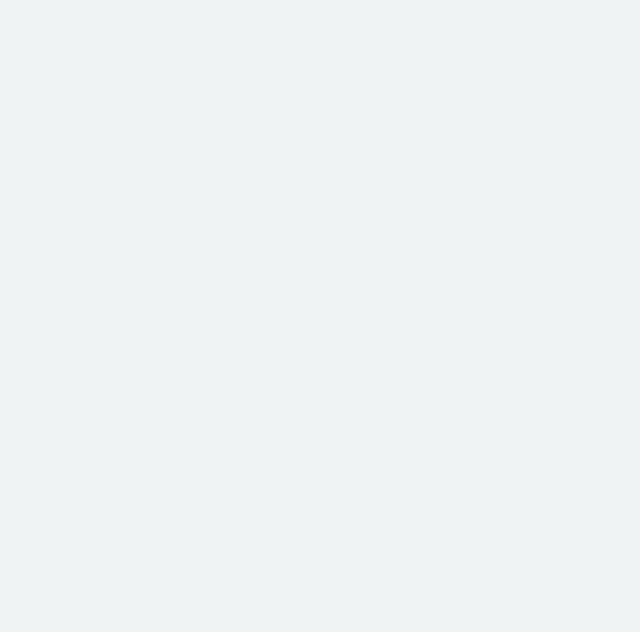
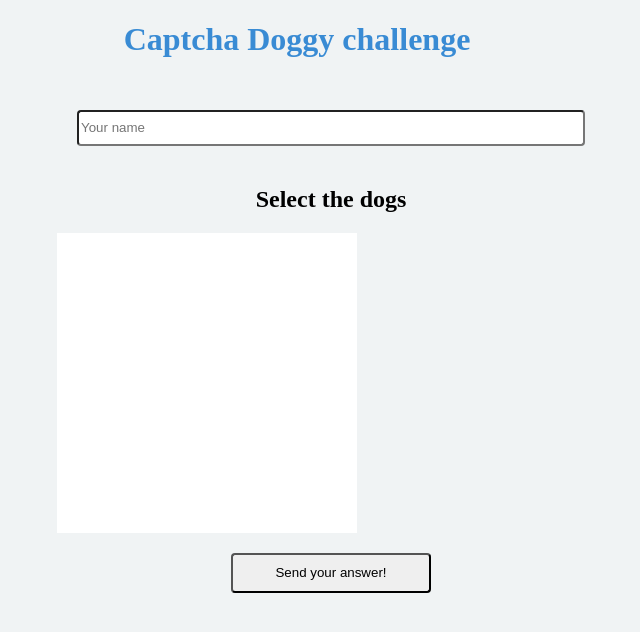
Before and after one commit to Davidasahi/solo-project, a React app: page / in a window 1280 px wide. Shown: the top 632 px of the page, without its empty margins (343-983 px from the left). Built offline with nearby package versions, Linux system fonts and the light colour scheme; the HTML template or start-up script is replaced by a standard one.

Commit message:
done till needing the photo

```diff
--- a/src/App.js
+++ b/src/App.js
@@ -1,14 +1,19 @@
 import React from 'react';
-
-// import Box from './Components/Box';
-// import Row from './Components/Row';
+import Captcha from './Components/Captcha.js';
 
 const App = () => {
-  return;
-
-  // <div id="board">
-  <h1>Hello React </h1>;
-  // </div>;
+  return (
+    <div>
+      <h1>Captcha Doggy challenge</h1>
+      <div class="send">
+        <input type="test" id="name" placeholder="Your name"></input>
+        <div>
+          <Captcha />
+        </div>
+        <button id="button">Send your answer!</button>
+      </div>
+    </div>
+  );
 };
 
 export default App;
--- a/src/App.scss
+++ b/src/App.scss
@@ -2,12 +2,43 @@
 
 body {
   background: $googlegrey;
+  width: 500px;
+  margin: 0 auto;
 }
-
-// board {
-//   color: $lightOrange;
-// }
 
 h1 {
   color: $darkBlue;
+  text-align: center;
 }
+
+.send {
+  display: table;
+  text-align: center;
+  padding: 10px;
+}
+
+input {
+  width: 500px;
+  height: 30px;
+  margin: 20px;
+  border-radius: 4px;
+}
+
+button {
+  width: 200px;
+  margin: 20px;
+  height: 40px;
+  border-radius: 4px;
+}
+
+.Captcha-image {
+  background-color: #ffff;
+  width: 300px;
+  height: 300px;
+  display: grid;
+  grid-template-columns: 1fr 1fr 1fr;
+}
+
+.Captcha-image > div {
+  border: 5px solid red;
+}
--- /dev/null
+++ b/src/Components/Captcha.js
@@ -0,0 +1,25 @@
+import React from 'react';
+
+const imageLocation = new Array(9).fill(null).map((value, index) => {
+  return `/src/photos/image.jpeg`;
+});
+
+console.log('This is testing: ', imageLocation);
+// const imageLocation = (new Array(arrayLength: 9)).fill(value:null).map((value, index: number) => {
+
+const captcha = () => {
+  return (
+    <div className="Captcha">
+      <h2>Select the dogs</h2>
+      <div className="Captcha-image">
+        {imageLocation.map((imageUrls) => {
+          <div>
+            <img src="imageUrls" alt="" />;
+          </div>;
+        })}
+      </div>
+    </div>
+  );
+};
+
+export default captcha;
```
Also changed, not shown: src/Components/Box.jsx (deleted), src/Components/Row.jsx (deleted), src/photos/image01.jpeg (added), 2 other files (tests, documents, lock files or other folders).
